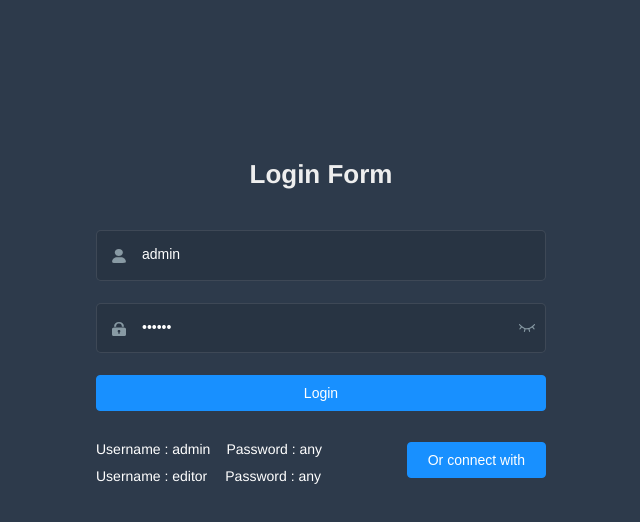
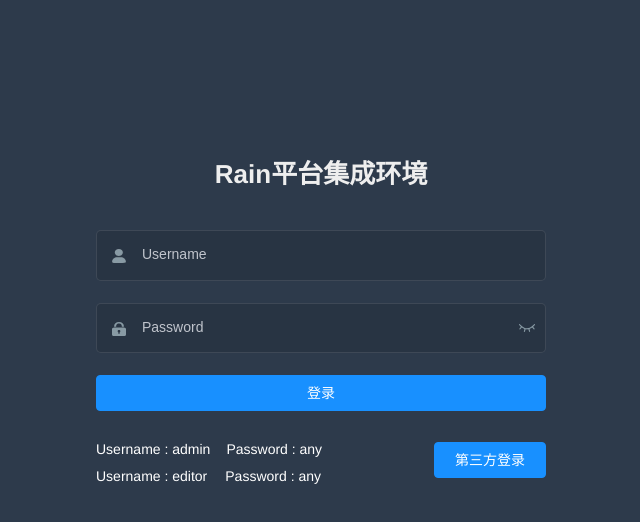
Before and after one commit to fantongxue666/rain-vue-elementui-admin, a Vue app: page /#/login in a window 1280 px wide. Shown: the top 522 px of the page, without its empty margins (319-959 px from the left). Built offline with nearby package versions, Linux system fonts and the light colour scheme.

Commit message:
2020/11/27

```diff
--- a/src/api/user.js
+++ b/src/api/user.js
@@ -2,7 +2,7 @@ import request from '@/utils/request'
 
 export function login(data) {
   return request({
-    url: '/vue-element-admin/user/login',
+    url: '/login',
     method: 'post',
     data
   })
@@ -10,7 +10,7 @@ export function login(data) {
 
 export function getInfo(token) {
   return request({
-    url: '/vue-element-admin/user/info',
+    url: '/getPersonInfo',
     method: 'get',
     params: { token }
   })
--- a/src/permission.js
+++ b/src/permission.js
@@ -3,50 +3,56 @@ import store from './store'
 import { Message } from 'element-ui'
 import NProgress from 'nprogress' // progress bar
 import 'nprogress/nprogress.css' // progress bar style
-import { getToken } from '@/utils/auth' // get token from cookie
+import { getToken } from '@/utils/auth'
+//修改标题到setting.js中修改
 import getPageTitle from '@/utils/get-page-title'
+//NProgress是封装的进度条
+NProgress.configure({ showSpinner: false })
 
-NProgress.configure({ showSpinner: false }) // NProgress Configuration
-
-const whiteList = ['/login', '/auth-redirect'] // no redirect whitelist
-
+const whiteList = ['/login', '/auth-redirect'] // 路由白名单，即不登陆也可以访问
+/**
+ * beforeEach：全局钩子
+ * to：router即将进入的路由对象
+ * from：当前导航即将离开的路由
+ * next：Function，进行管道中的一个钩子，如果执行完了，则导航的状态是confirmed（确认的），否则为false，终止导航
+ */
 router.beforeEach(async(to, from, next) => {
-  // start progress bar
+  // 请求路由时进度条开始
   NProgress.start()
 
-  // set page title
+  // 设置页面标题
   document.title = getPageTitle(to.meta.title)
 
-  // determine whether the user has logged in
+  // 确定用户是否已登录，这里的getToken（）就是上面导入的auth.js的getToken方法
   const hasToken = getToken()
 
+  //如果存在token
   if (hasToken) {
+    //并且请求的为登录页面，就让用户直接跳转到首页
     if (to.path === '/login') {
-      // if is logged in, redirect to the home page
       next({ path: '/' })
-      NProgress.done() // hack: https://github.com/PanJiaChen/vue-element-admin/pull/2939
+      //关闭进度条
+      NProgress.done()
     } else {
-      // determine whether the user has obtained his permission roles through getInfo
+      //如果用户存在token，且请求的不是登录页面，是其他页面，此处确定用户是否含有角色信息
       const hasRoles = store.getters.roles && store.getters.roles.length > 0
       if (hasRoles) {
+        //如果含有角色信息，信息拿到后，用户请求哪就跳哪
         next()
       } else {
         try {
-          // get user info
-          // note: roles must be a object array! such as: ['admin'] or ,['developer','editor']
+          //如果存在token，但是没有角色信息，则是第一次登录，getInfo请求用户信息并存储
           const { roles } = await store.dispatch('user/getInfo')
 
-          // generate accessible routes map based on roles
+          //根据后台返回数据（可访问的路由表）
           const accessRoutes = await store.dispatch('permission/generateRoutes', roles)
 
-          // dynamically add accessible routes
+          // 动态挂载路由
           router.addRoutes(accessRoutes)
-
-          // hack method to ensure that addRoutes is complete
-          // set the replace: true, so the navigation will not leave a history record
           next({ ...to, replace: true })
         } catch (error) {
-          // remove token and go to login page to re-login
+          console.log("获取roles失败，并返回登录页")
+          // 删除token并跳转登录页面重新登录
           await store.dispatch('user/resetToken')
           Message.error(error || 'Has Error')
           next(`/login?redirect=${to.path}`)
@@ -55,13 +61,12 @@ router.beforeEach(async(to, from, next) => {
       }
     }
   } else {
-    /* has no token*/
-
+    //如果登录的用户没有token
     if (whiteList.indexOf(to.path) !== -1) {
-      // in the free login whitelist, go directly
+      // 判断用户请求的路由是否在白名单里，不是-1就说明存在白名单里，不管有没有token，都直接去到白名单路由对应的页面
       next()
     } else {
-      // other pages that do not have permission to access are redirected to the login page.
+      // 如果页面不在白名单里，将重定向到登录页面
       next(`/login?redirect=${to.path}`)
       NProgress.done()
     }
@@ -69,6 +74,6 @@ router.beforeEach(async(to, from, next) => {
 })
 
 router.afterEach(() => {
-  // finish progress bar
+  // 每次请求结束后，都关闭进度条
   NProgress.done()
 })
--- a/src/settings.js
+++ b/src/settings.js
@@ -1,5 +1,5 @@
 module.exports = {
-  title: 'Vue Element Admin',
+  title: 'Rain平台',
 
   /**
    * @type {boolean} true | false
--- a/src/store/modules/user.js
+++ b/src/store/modules/user.js
@@ -29,11 +29,13 @@ const mutations = {
 }
 
 const actions = {
-  // user login
+
   login({ commit }, userInfo) {
+    debugger;
     const { username, password } = userInfo
     return new Promise((resolve, reject) => {
-      login({ username: username.trim(), password: password }).then(response => {
+      login({ account: username.trim(), pwd: password }).then(response => {
+        debugger;
         const { data } = response
         commit('SET_TOKEN', data.token)
         setToken(data.token)
--- a/src/utils/request.js
+++ b/src/utils/request.js
@@ -5,7 +5,7 @@ import { getToken } from '@/utils/auth'
 
 // create an axios instance
 const service = axios.create({
-  baseURL: process.env.VUE_APP_BASE_API, // url = base url + request url
+  baseURL:  'http://localhost:8080', // url = base url + request url
   // withCredentials: true, // send cookies when cross-domain requests
   timeout: 5000 // request timeout
 })
--- a/src/views/login/index.vue
+++ b/src/views/login/index.vue
@@ -3,7 +3,7 @@
     <el-form ref="loginForm" :model="loginForm" :rules="loginRules" class="login-form" autocomplete="on" label-position="left">
 
       <div class="title-container">
-        <h3 class="title">Login Form</h3>
+        <h3 class="title">Rain平台集成环境</h3>
       </div>
 
       <el-form-item prop="username">
@@ -45,7 +45,7 @@
         </el-form-item>
       </el-tooltip>
 
-      <el-button :loading="loading" type="primary" style="width:100%;margin-bottom:30px;" @click.native.prevent="handleLogin">Login</el-button>
+      <el-button :loading="loading" type="primary" style="width:100%;margin-bottom:30px;" @click.native.prevent="handleLogin">登录</el-button>
 
       <div style="position:relative">
         <div class="tips">
@@ -58,13 +58,13 @@
         </div>
 
         <el-button class="thirdparty-button" type="primary" @click="showDialog=true">
-          Or connect with
+          第三方登录
         </el-button>
       </div>
     </el-form>
 
-    <el-dialog title="Or connect with" :visible.sync="showDialog">
-      Can not be simulated on local, so please combine you own business simulation! ! !
+    <el-dialog title="第三方登录" :visible.sync="showDialog">
+      您还可以选择以下方式进行登录！！！
       <br>
       <br>
       <br>
@@ -83,22 +83,22 @@ export default {
   data() {
     const validateUsername = (rule, value, callback) => {
       if (!validUsername(value)) {
-        callback(new Error('Please enter the correct user name'))
+        callback(new Error('请输入用户名'))
       } else {
         callback()
       }
     }
     const validatePassword = (rule, value, callback) => {
-      if (value.length < 6) {
-        callback(new Error('The password can not be less than 6 digits'))
+      if (value.length < 4) {
+        callback(new Error('密码不能少于4位'))
       } else {
         callback()
       }
     }
     return {
       loginForm: {
-        username: 'admin',
-        password: '111111'
+        username: '',
+        password: ''
       },
       loginRules: {
         username: [{ required: true, trigger: 'blur', validator: validateUsername }],
@@ -156,6 +156,7 @@ export default {
       this.$refs.loginForm.validate(valid => {
         if (valid) {
           this.loading = true
+          //这句话是去vuex里或取login接口的
           this.$store.dispatch('user/login', this.loginForm)
             .then(() => {
               this.$router.push({ path: this.redirect || '/', query: this.otherQuery })
--- a/vue.config.js
+++ b/vue.config.js
@@ -6,7 +6,7 @@ function resolve(dir) {
   return path.join(__dirname, dir)
 }
 
-const name = defaultSettings.title || 'vue Element Admin' // page title
+const name = defaultSettings.title || 'Rain平台集成环境' // page title
 
 // If your port is set to 80,
 // use administrator privileges to execute the command line.
```
Also changed, not shown: 1 other file (tests, documents, lock files or other folders).
